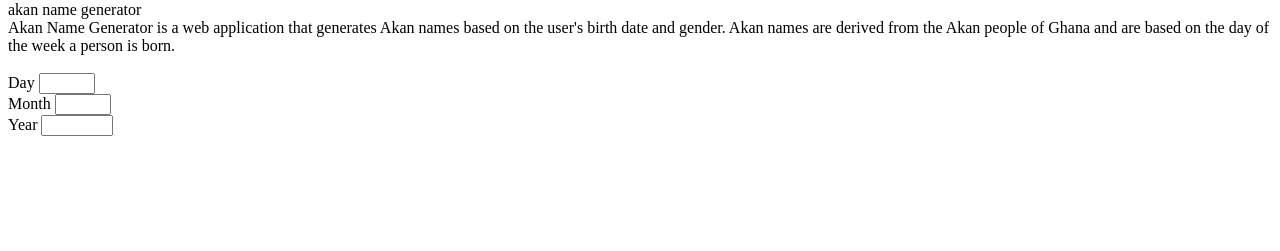
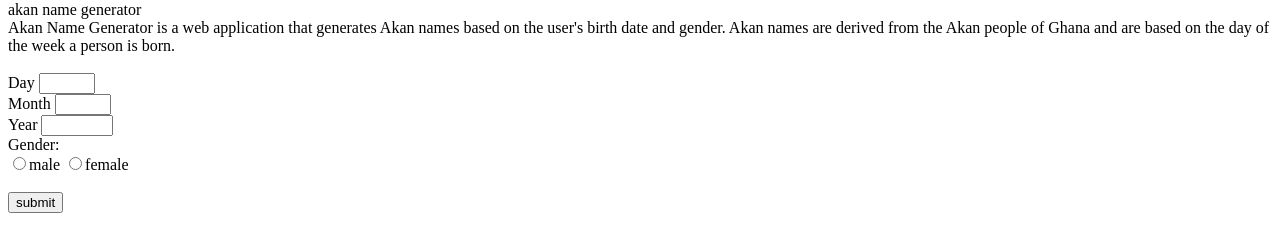
Before and after one commit to PrincessOkaroni/AKAN, a plain HTML site: page index.html in a window 1280 px wide. Shown: the part 79-330 px from the top of the page. Drawn offline with Linux system fonts and the light colour scheme.

Commit message:
edited the gender input

```diff
--- a/index.html
+++ b/index.html
@@ -32,6 +32,16 @@
             <label for="Year">Year</label>
             <input type="Number" id="year" min="1900" max="2025"required>
         </div>
+
+        <div class="radio-group">
+         <label for="gender">Gender:</label>
+        <br>
+         <input type="radio" name="Male">male</input required>
+         <input type="radio" name="Female">female</input>
+         </div>
+          <br>
+         <button type="submit">submit</button>
+    </form>
     <script src="./scripts/script.js"></script>
   </body>
 </html>
```
